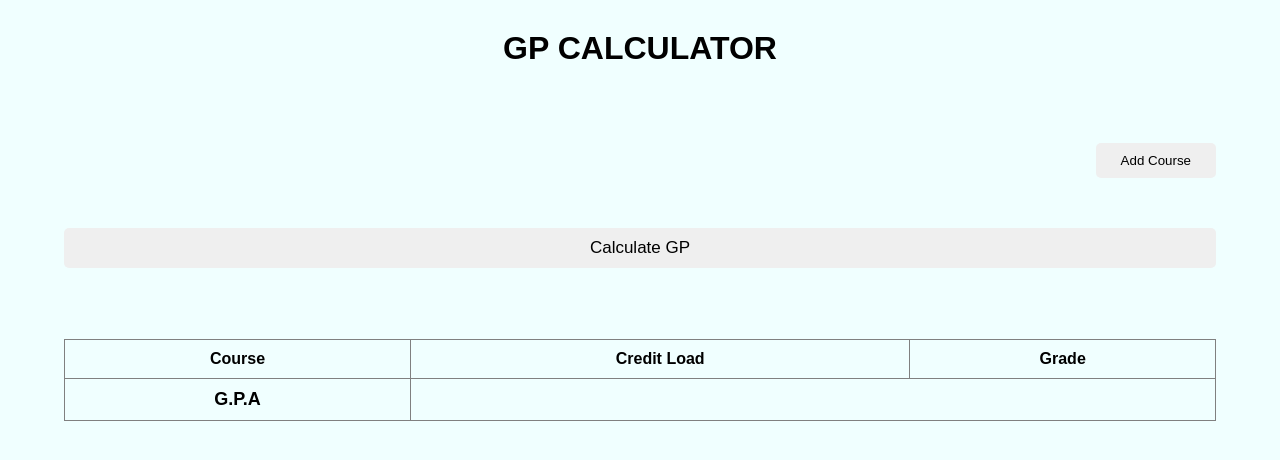
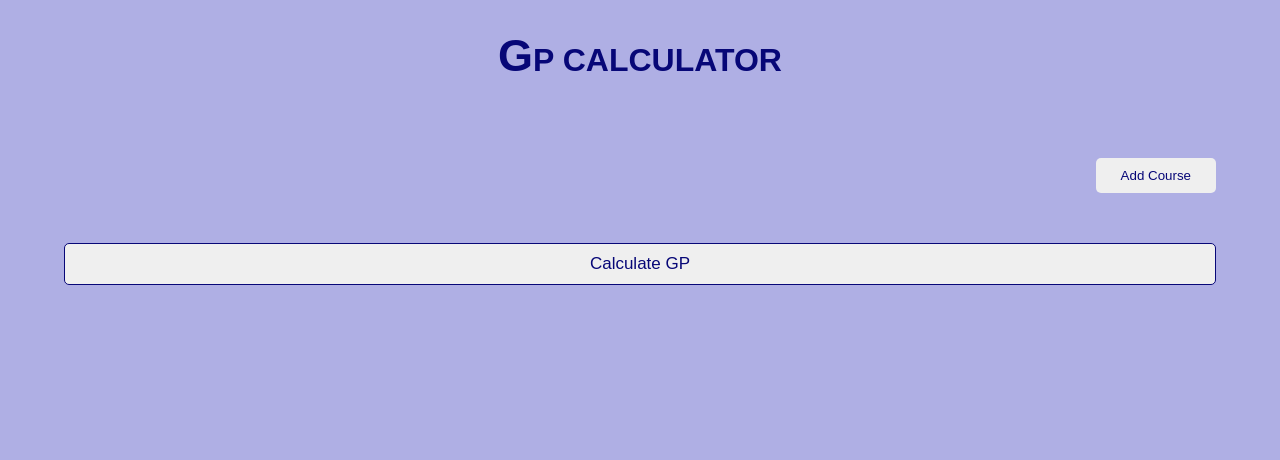
Before and after one commit to Christian-Active/gpcalculator, a plain HTML site: page index.html in a window 1280 px wide. Both pictures are taken after a click on the button "Calculate GP". Drawn offline with Linux system fonts and the light colour scheme.

Commit message:
Added the styles

```diff
--- a/script.js
+++ b/script.js
@@ -44,8 +44,6 @@ calcGP.addEventListener('click', (e) => {
     let totalGP = 0;
     let totalCl = 0;
 
-    table.style.visibility = 'visible'
-
     courses.forEach( course => {
         let courseName = course.querySelector("#course")
         let creditLoad = course.querySelector("#creditLoad")
@@ -86,6 +84,7 @@ calcGP.addEventListener('click', (e) => {
             let tr = document.createElement('tr')
             tr.innerHTML = tableHTML
             courseTable.appendChild(tr)
+            table.style.visibility = 'visible'
         } else {
             gradePoint = 0;
         }
--- a/style.css
+++ b/style.css
@@ -1,13 +1,21 @@
 body {
-    background-color: azure;
+    background-color: rgb(175, 175, 228);
     margin: 0;
     padding: 0;
     box-sizing: border-box;
     font-family: Arial, Helvetica, sans-serif;
+    padding-bottom: 50px;
+    color: rgb(7, 7, 119) !important;
+}
+button {
+    color: rgb(7, 7, 119);
 }
 h1 {
     text-align: center;
     margin-top: 30px;
+}
+h1::first-letter {
+    font-size: 45px;
 }
 .form-area {
     width: 90%;
@@ -34,6 +42,9 @@ form {
     display: flex;
     align-items: center;
 }
+input {
+    width: 90%;
+}
 input, select{
     border: none;
     margin-top: 10px;
@@ -45,18 +56,23 @@ input, select{
     text-transform: uppercase;
     font-size: 15px;
 }
+input:focus, select:focus {
+    border: 1px solid rgb(7, 7, 119);
+}
 .calcGP {
     padding: 10px;
     border: none;
     border-radius: 5px;
     font-size: 17px;
 }
-
+.calcGP:focus {
+    border: 1px solid rgb(7, 7, 119);
+}
 table {
     width: 90%;
     margin: 0 auto;
     margin-top: 30px;
-    border: 1px solid grey;
+    border: 1px solid rgb(7, 7, 119);
     border-collapse: collapse;
     visibility: hidden;
 }
```
